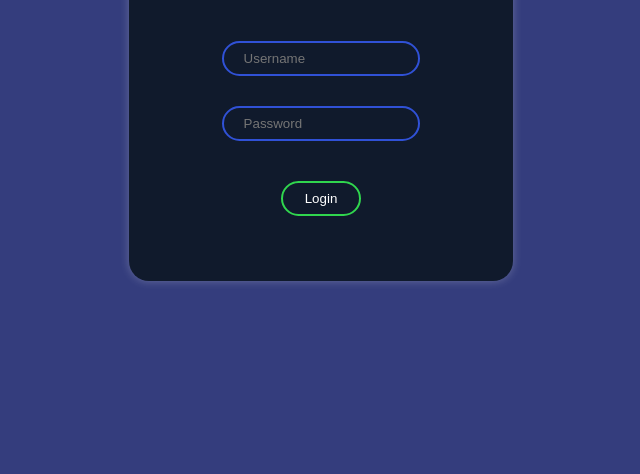
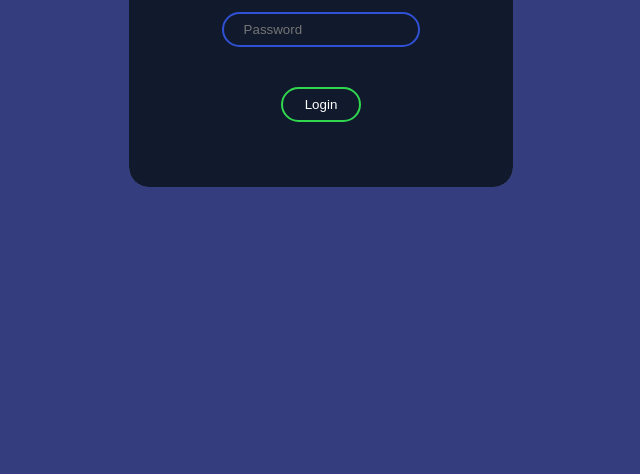
Before and after one commit to sahbajalili/login-form, a plain HTML site: page index.html in a window 1280 px wide. Shown: the part 326-800 px from the top of the page, without its empty margins (319-959 px from the left). Drawn offline with Linux system fonts and the light colour scheme.

Commit message:
Update style.css

```diff
--- a/style.css
+++ b/style.css
@@ -11,6 +11,7 @@
     -moz-border-radius: 20px;
     -ms-border-radius: 20px;
     -o-border-radius: 20px;
+    overflow: hidden;
 }
 
 .d-flex-c {
@@ -21,7 +22,7 @@
 }
 
 body {
-    height: 100vh;
+    /* height: 100vh; */
     font-family: 'poppins';
     background-color: rgb(52, 61, 125);
     display: flex;
@@ -34,6 +35,7 @@ body {
 }
 
 form {
+    margin-top: 100px;
     background-color: rgb(16, 26, 44);
     gap: 40px;
     padding: 65px 50px;
```
